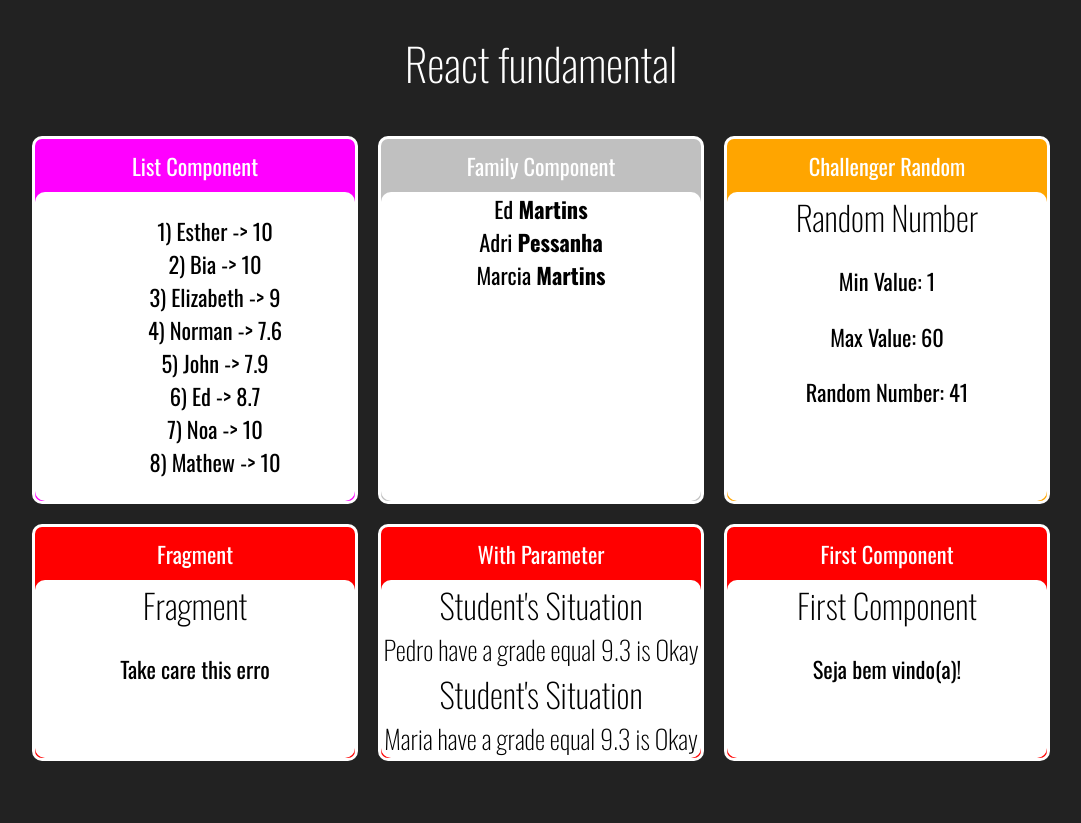
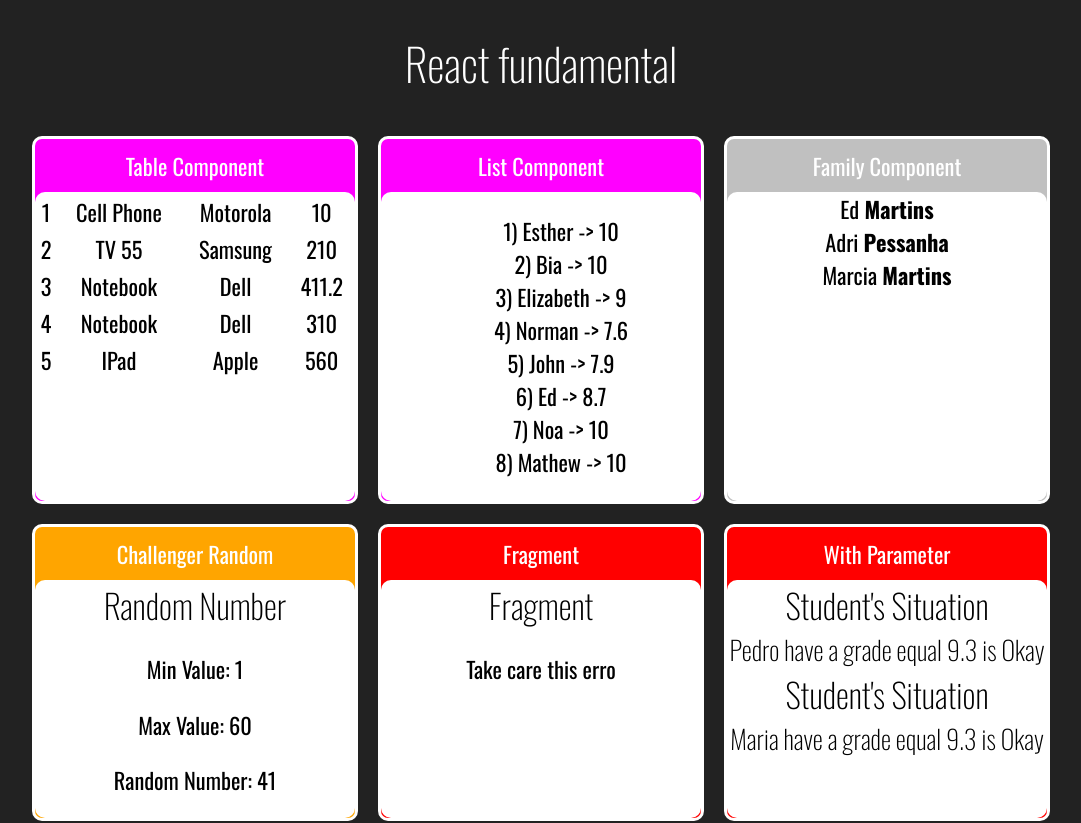
Before and after one commit to edniltonmartins/fundamentos-react, a React (Create React App) app: page / in a window 1280 px wide. Shown: the top 823 px of the page, without its empty margins (99-1180 px from the left). Before the commit the page ends 800 px from the top, so only its background shows below. Built offline with nearby package versions, Linux system fonts and the light colour scheme.

Commit message:
Adicionando uma tabela com valores carregados de um array externo

```diff
--- a/src/App.jsx
+++ b/src/App.jsx
@@ -9,11 +9,17 @@ import Card from './components/layout/Card';
 import Family from "./components/basics/Family";
 import FamilyMember from "./components/basics/FamilyMember";
 import ListStudent from "./components/repeat/listStudent";
+import TableProduct from "./components/repeat/tableProduct";
 
 export default _ =>
         <div className="App">
             <h1>React fundamental</h1>
             <div className="Cards">
+
+                <Card title="Table Component" color="#F0F">
+                    <TableProduct/>
+                </Card>
+
                 <Card title="List Component" color="#F0F">
                     <ListStudent/>
                 </Card>
--- /dev/null
+++ b/src/components/repeat/tableProduct.jsx
@@ -0,0 +1,21 @@
+import React from "react";
+import products from "../../data/products";
+
+export default () => {
+    const productsJSX = products.map( (product) =>{
+        return(
+            <tr>
+                <td>{product.id}</td>
+                <td>{product.name}</td>
+                <td>{product.brand}</td>
+                <td>{product.price}</td>
+            </tr>
+        )
+    });
+
+    return(
+        <table>
+            {productsJSX}
+        </table>
+    )
+}
--- /dev/null
+++ b/src/data/products.js
@@ -0,0 +1,7 @@
+export default [
+    {id: 1, name: 'Cell Phone', brand: 'Motorola', model: 'Moto G8 play',price: 10.0 },
+    {id: 2, name: 'TV 55', brand: 'Samsung', model: 'STV Ultra4K SE111',price: 210.0 },
+    {id: 3, name: 'Notebook', brand: 'Dell', model: 'Vostro 3100',price: 411.20 },
+    {id: 4, name: 'Notebook', brand: 'Dell', model: 'Inspirion 7100',price: 310.0 },
+    {id: 5, name: 'IPad', brand: 'Apple', model: 'E443',price: 560.00 },
+]
```
